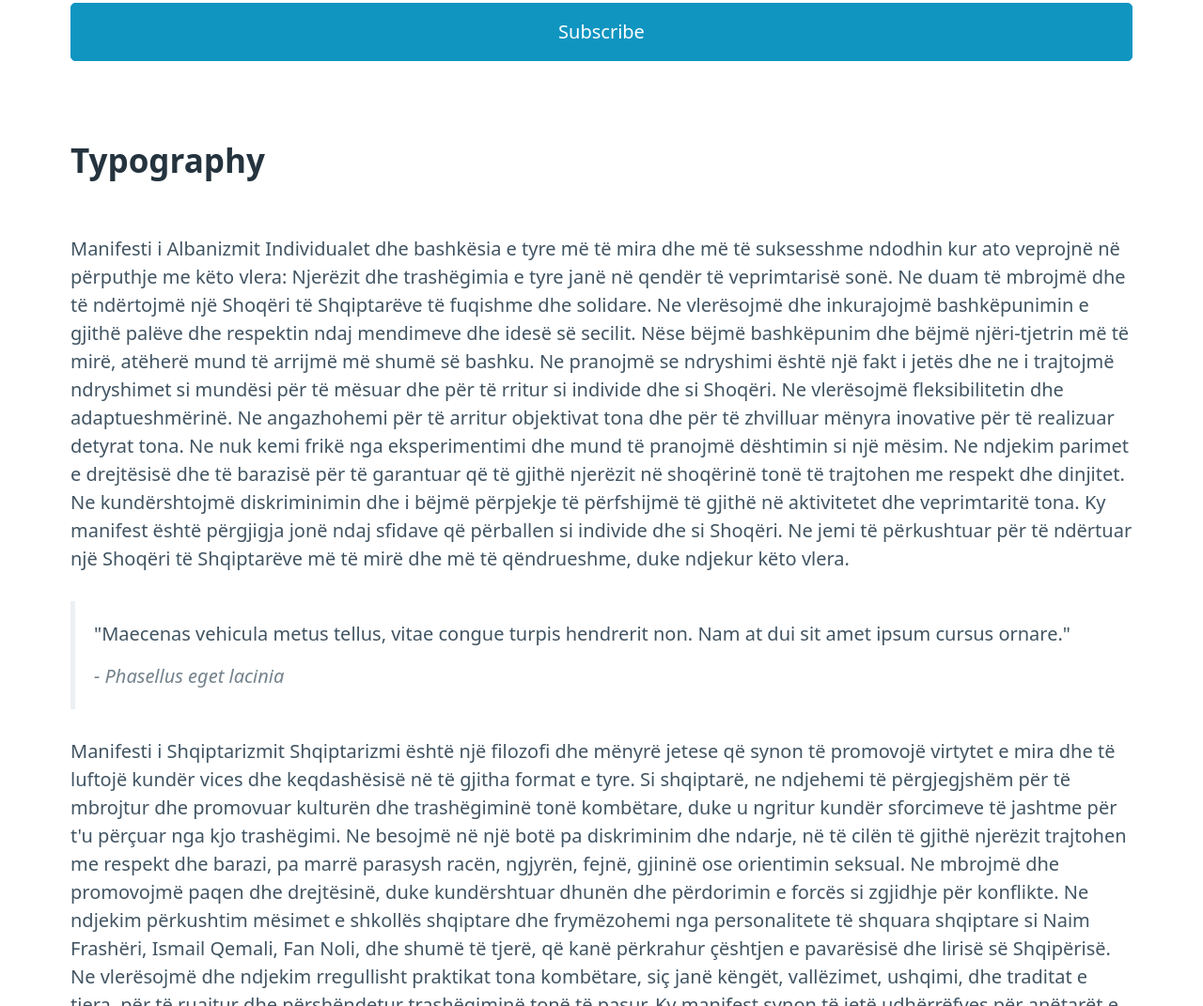
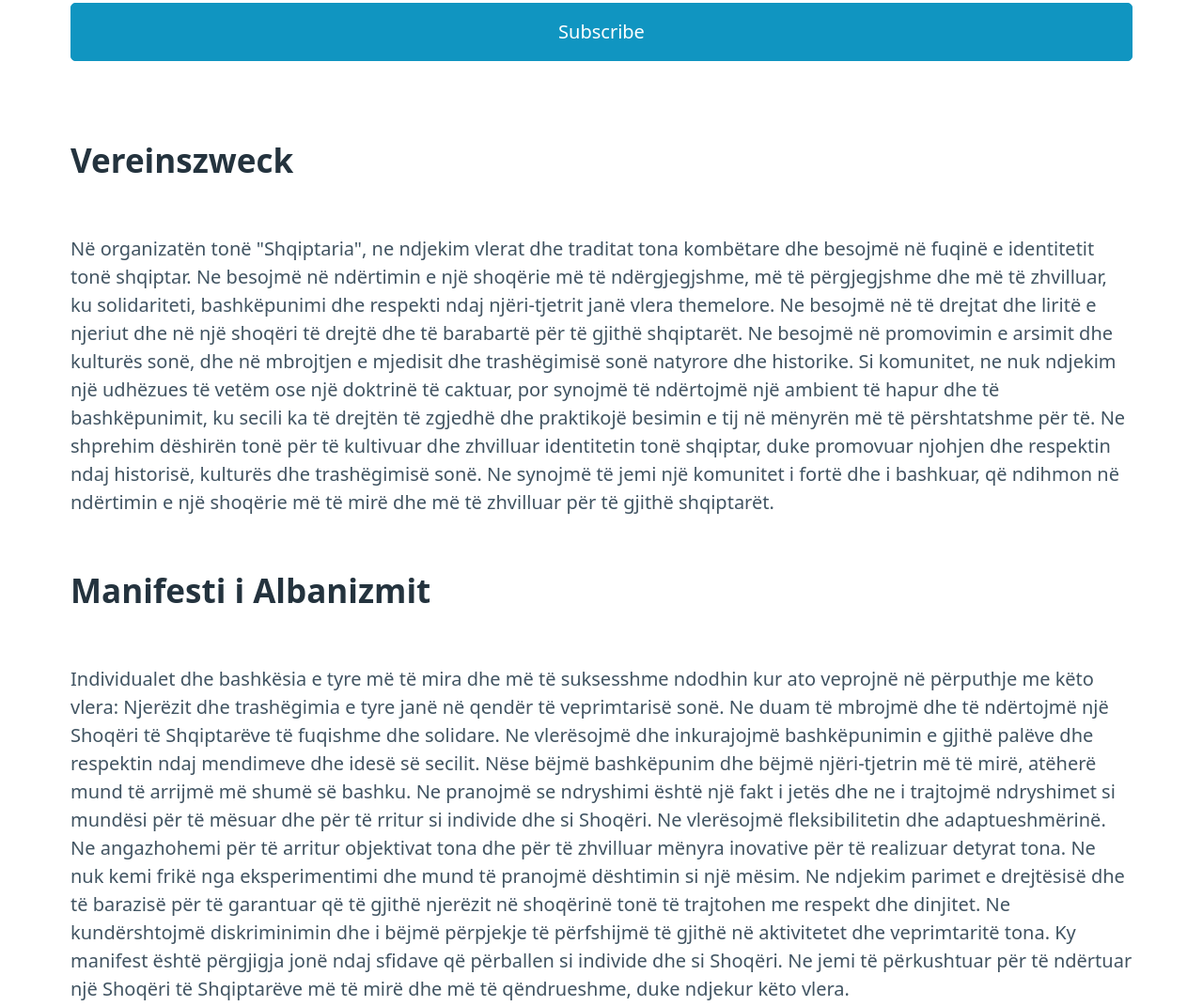
Before and after one commit to Shqiptaria/shqiptaria-web, a plain HTML site: page index.html in a window 1280 px wide. Shown: the part 928-1999 px from the top of the page at 94% size. Drawn offline with nearby package versions, Linux system fonts and the light colour scheme; a script that the page names is missing.

Commit message:
Update index.html

```diff
--- a/index.html
+++ b/index.html
@@ -75,10 +75,19 @@
 
       <!-- Typography-->
       <section id="typography">
-        <h2>Typography</h2>
-        <p>Manifesti i Albanizmit
+        <h2>Vereinszweck</h2>
+<p>Në organizatën tonë "Shqiptaria", ne ndjekim vlerat dhe traditat tona kombëtare dhe besojmë në fuqinë e identitetit tonë shqiptar. Ne besojmë në ndërtimin e një shoqërie më të ndërgjegjshme, më të përgjegjshme dhe më të zhvilluar, ku solidariteti, bashkëpunimi dhe respekti ndaj njëri-tjetrit janë vlera themelore.
 
-Individualet dhe bashkësia e tyre më të mira dhe më të suksesshme ndodhin kur ato veprojnë në përputhje me këto vlera:
+Ne besojmë në të drejtat dhe liritë e njeriut dhe në një shoqëri të drejtë dhe të barabartë për të gjithë shqiptarët. Ne besojmë në promovimin e arsimit dhe kulturës sonë, dhe në mbrojtjen e mjedisit dhe trashëgimisë sonë natyrore dhe historike.
+
+Si komunitet, ne nuk ndjekim një udhëzues të vetëm ose një doktrinë të caktuar, por synojmë të ndërtojmë një ambient të hapur dhe të bashkëpunimit, ku secili ka të drejtën të zgjedhë dhe praktikojë besimin e tij në mënyrën më të përshtatshme për të.
+
+Ne shprehim dëshirën tonë për të kultivuar dhe zhvilluar identitetin tonë shqiptar, duke promovuar njohjen dhe respektin ndaj historisë, kulturës dhe trashëgimisë sonë. Ne synojmë të jemi një komunitet i fortë dhe i bashkuar, që ndihmon në ndërtimin e një shoqërie më të mirë dhe më të zhvilluar për të gjithë shqiptarët.</p>
+
+
+        <h2>Manifesti i Albanizmit</h2>
+
+ <p>Individualet dhe bashkësia e tyre më të mira dhe më të suksesshme ndodhin kur ato veprojnë në përputhje me këto vlera:
 
     Njerëzit dhe trashëgimia e tyre janë në qendër të veprimtarisë sonë. Ne duam të mbrojmë dhe të ndërtojmë një Shoqëri të Shqiptarëve të fuqishme dhe solidare.
 
```
